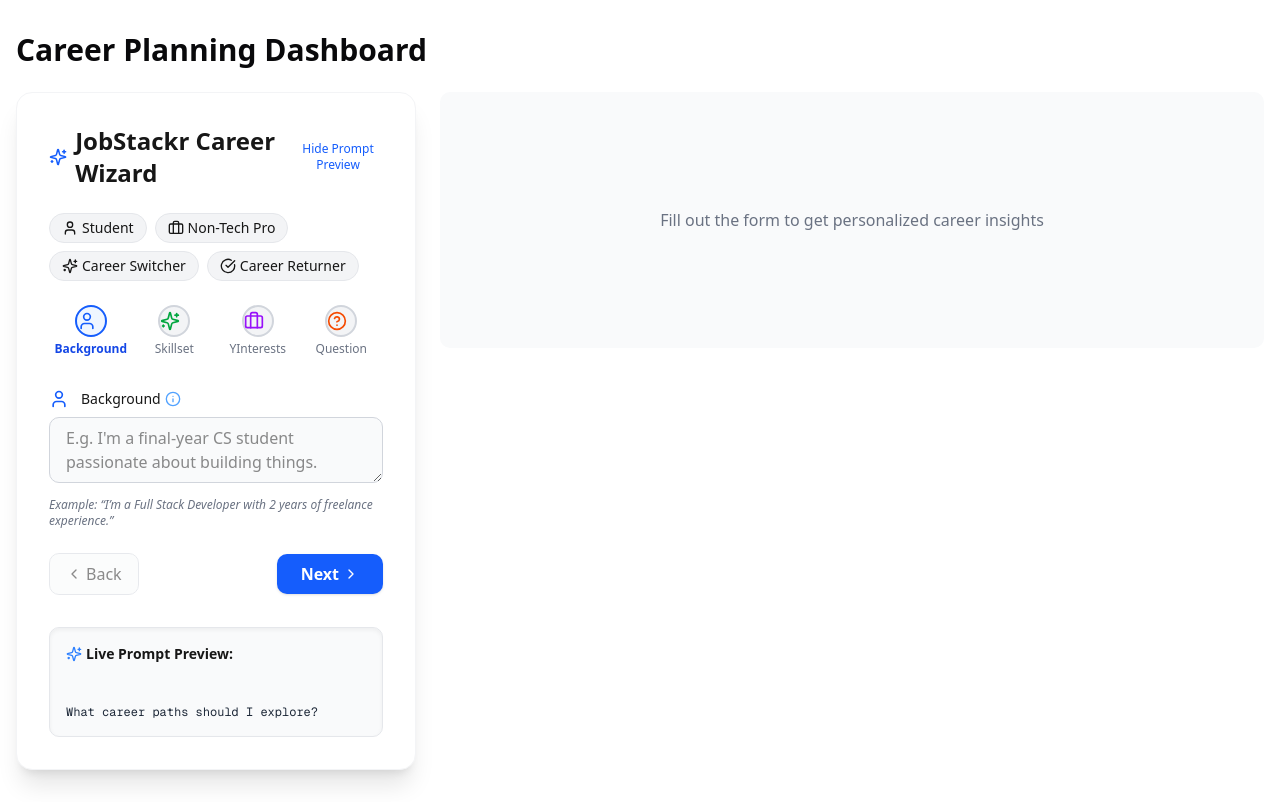
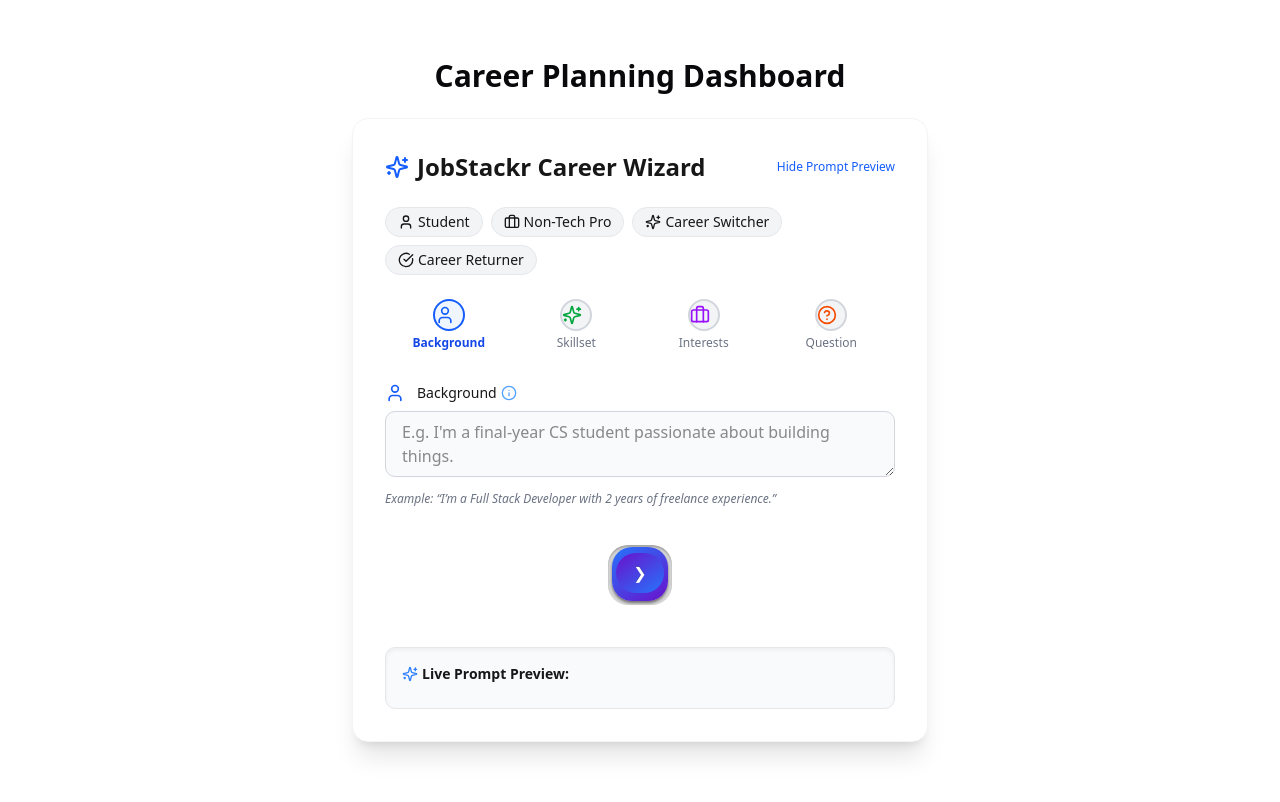
Before and after one commit to noorulameen17/PathLyst, a Next.js app: page /dashboard in a window 1280 px wide. Built offline with nearby package versions, Linux system fonts and the light colour scheme.

Commit message:
added result page

```diff
--- a/app/dashboard/page.js
+++ b/app/dashboard/page.js
@@ -1,14 +1,14 @@
 "use client";
 
 import { useState } from "react";
+import { useRouter } from "next/navigation";
 import PromptForm from "@/components/promptForm";
-import ResponseCard from "@/components/ResponseCard";
-import Loader from "@/components/Loader";
 
 export default function Dashboard() {
   const [isLoading, setIsLoading] = useState(false);
   const [response, setResponse] = useState(null);
   const [apiError, setApiError] = useState("");
+  const router = useRouter();
 
   const handleSubmit = async (formData) => {
     setIsLoading(true);
@@ -26,7 +26,11 @@
         setApiError(data.error || "Something went wrong. Please try again.");
         setResponse(null);
       } else {
-        setResponse(data);
+        // Store result in sessionStorage and redirect
+        if (typeof window !== "undefined") {
+          sessionStorage.setItem("jobstackr_result", JSON.stringify(data));
+        }
+        router.push("/result");
       }
     } catch (error) {
       setApiError("Network error. Please try again.");
@@ -37,33 +41,18 @@
   };
 
   return (
-    <main className="container mx-auto px-4 py-8">
-      <h1 className="text-3xl font-bold mb-6">Career Planning Dashboard</h1>
-      {apiError && (
-        <div className="mb-4 p-3 bg-red-100 text-red-700 rounded border border-red-300">
-          {apiError}
-        </div>
-      )}
-
-      <div className="grid grid-cols-1 md:grid-cols-12 gap-6">
-        <div className="md:col-span-4">
-          <PromptForm onSubmit={handleSubmit} />
-        </div>
-
-        <div className="md:col-span-8">
-          {isLoading ? (
-            <div className="flex justify-center items-center h-64">
-              <Loader />
-            </div>
-          ) : response ? (
-            <ResponseCard response={response} />
-          ) : (
-            <div className="bg-gray-50 dark:bg-gray-800 rounded-lg p-6 h-64 flex items-center justify-center text-center">
-              <p className="text-gray-500">
-                Fill out the form to get personalized career insights
-              </p>
-            </div>
-          )}
+    <main className="flex min-h-screen items-center justify-center px-4 py-8">
+      <div className="w-full max-w-4xl">
+        <h1 className="text-3xl font-bold mb-6 text-center">Career Planning Dashboard</h1>
+        {apiError && (
+          <div className="mb-4 p-3 bg-red-100 text-red-700 rounded border border-red-300 text-center">
+            {apiError}
+          </div>
+        )}
+        <div className="flex justify-center">
+          <div className="w-full max-w-xl">
+            <PromptForm onSubmit={handleSubmit} loading={isLoading} />
+          </div>
         </div>
       </div>
     </main>
--- a/app/globals.css
+++ b/app/globals.css
@@ -146,3 +146,84 @@
     @apply bg-background text-foreground;
   }
 }
+
+/* 3D Button Styles (from Uiverse.io by Z4drus) */
+.button-container {
+  display: flex;
+  justify-content: center;
+  margin: 20px;
+}
+
+.button-3d {
+  -webkit-appearance: none;
+  appearance: none;
+  position: relative;
+  border-width: 0;
+  padding: 0 8px;
+  min-width: 4em;
+  min-height: 4em;
+  box-sizing: border-box;
+  background: transparent;
+  font: inherit;
+  cursor: pointer;
+  margin: 10px;
+  border-radius: 20px;
+}
+
+.button-top {
+  display: flex;
+  align-items: center;
+  justify-content: center;
+  position: relative;
+  z-index: 2;
+  padding: 8px 16px;
+  transform: translateY(0);
+  color: #fff;
+  background-image: linear-gradient(145deg, #6a11cb, #2575fc);
+  text-shadow: 0 -1px rgba(0, 0, 0, 0.25);
+  border-radius: 20px;
+  transition: transform 0.3s, border-radius 0.3s, background 10s;
+}
+
+.button-3d:active .button-top {
+  border-radius: 10px 10px 8px 8px / 8px;
+  transform: translateY(2px);
+  background-image: linear-gradient(145deg, #2575fc, #6a11cb);
+}
+
+.button-bottom {
+  position: absolute;
+  z-index: 1;
+  bottom: 4px;
+  left: 4px;
+  border-radius: 20px;
+  padding-top: 6px;
+  width: calc(100% - 8px);
+  height: calc(100% - 10px);
+  background-image: linear-gradient(145deg, #2575fc, #6a11cb);
+  box-shadow: 0px 2px 3px 0px rgba(0, 0, 0, 0.5);
+  transition: border-radius 0.2s, padding-top 0.2s;
+}
+
+.button-base {
+  position: absolute;
+  z-index: 0;
+  top: 4px;
+  left: 0;
+  border-radius: 20px;
+  width: 100%;
+  height: calc(100% - 4px);
+  background-color: rgba(0, 0, 0, 0.15);
+  box-shadow: 0 1px 1px 0 rgba(255, 255, 255, 0.75),
+    inset 0 2px 2px rgba(0, 0, 0, 0.25);
+  transition: border-radius 0.2s, padding-top 0.2s;
+}
+
+.button-3d:active .button-bottom {
+  border-radius: 10px 10px 8px 8px / 8px;
+  padding-top: 0;
+}
+
+.button-3d:active .button-base {
+  border-radius: 10px 10px 8px 8px / 8px;
+}
--- a/components/promptForm.js
+++ b/components/promptForm.js
@@ -12,6 +12,8 @@
   ChevronRight,
   CheckCircle,
 } from "lucide-react";
+import { DotStream } from "ldrs/react";
+import "ldrs/react/DotStream.css";
 
 // ShadCN-inspired Tooltip
 function Tooltip({ text, children }) {
@@ -69,7 +71,7 @@
     example: "JavaScript, UI/UX, Team collaboration, API integration",
   },
   {
-    label: "YInterests",
+    label: "Interests",
     icon: <Briefcase className="w-5 h-5 mr-2 text-purple-600" />,
     field: "interests",
     placeholder:
@@ -101,7 +103,7 @@
       skills: "HTML, CSS, JavaScript, React, Python, Git",
       interests: "AI Agents, Frontend Engineering, Side Projects",
       question:
-        "What career paths can help me grow into a frontend engineer or AI tool builder?",
+        "What career paths can help me grow into a frontend engineer?",
     },
   },
   {
@@ -148,11 +150,14 @@
   if (background) context += `My background: ${background}. `;
   if (skills) context += `My skills include: ${skills}. `;
   if (interests) context += `I'm interested in: ${interests}. `;
-  let enhancedQuestion = question || "What career paths should I explore?";
-  return `${context}\n\n${enhancedQuestion}`;
+  // Only show question if user has typed it
+  if (question && question.trim()) {
+    return `${context}\n\n${question}`;
+  }
+  return context;
 }
 
-export default function PromptForm({ onSubmit }) {
+export default function PromptForm({ onSubmit, loading }) {
   const [formData, setFormData] = useState({
     background: "",
     skills: "",
@@ -176,8 +181,9 @@
   function nextStep() {
     const validation = validate();
     setErrors(validation);
-    if (Object.keys(validation).length === 0)
+    if (Object.keys(validation).length === 0) {
       setStep((s) => Math.min(s + 1, steps.length - 1));
+    }
   }
   function prevStep() {
     setErrors({});
@@ -196,6 +202,17 @@
     const { name, value } = e.target;
     setFormData((prev) => ({ ...prev, [name]: value }));
     setErrors((prev) => ({ ...prev, [name]: undefined }));
+  }
+
+  // Prevent Enter key from submitting the form except on the last step
+  function handleKeyDown(e) {
+    if (e.key === "Enter") {
+      e.preventDefault(); // Always prevent Enter from submitting
+      if (step < steps.length - 1) {
+        nextStep();
+      }
+      // On last step, do nothing (force explicit button click)
+    }
   }
 
   // Final submit
@@ -293,7 +310,7 @@
           >
             <label
               htmlFor={steps[step].field}
-              className="block text-sm font-medium mb-2 flex items-center gap-1"
+              className="text-sm font-medium mb-2 flex items-center gap-1"
             >
               {steps[step].icon}
               {steps[step].label}
@@ -317,6 +334,7 @@
                 value={formData[steps[step].field]}
                 onChange={handleChange}
                 aria-label={steps[step].label}
+                onKeyDown={handleKeyDown}
               />
             ) : (
               <input
@@ -334,6 +352,7 @@
                 value={formData[steps[step].field]}
                 onChange={handleChange}
                 aria-label={steps[step].label}
+                onKeyDown={handleKeyDown}
               />
             )}
             <div className="flex items-center mt-2 text-xs text-gray-500">
@@ -347,36 +366,62 @@
           </motion.div>
         </AnimatePresence>
 
-        {/* Navigation Buttons */}
-        <div className="flex justify-between items-center gap-2">
-          <button
-            type="button"
-            onClick={prevStep}
-            disabled={step === 0}
-            className="flex items-center px-4 py-2 rounded-lg border border-gray-300 dark:border-gray-700 bg-gray-50 dark:bg-gray-800 text-gray-700 dark:text-gray-200 hover:bg-gray-100 dark:hover:bg-gray-700 transition disabled:opacity-50"
-          >
-            <ChevronLeft className="w-4 h-4 mr-1" />
-            Back
-          </button>
-          {step < steps.length - 1 ? (
+        {/* 3D Navigation Buttons */}
+        <div className="button-container">
+          {step > 0 && (
             <button
               type="button"
+              className="button-3d"
+              onClick={prevStep}
+              disabled={loading}
+              aria-label="Back"
+            >
+              <div className="button-top">
+                <span className="material-icons">❮</span>
+              </div>
+              <div className="button-bottom"></div>
+              <div className="button-base"></div>
+            </button>
+          )}
+          {step < steps.length - 1 && (
+            <button
+              type="button"
+              className="button-3d"
               onClick={nextStep}
-              className="flex items-center px-6 py-2 rounded-lg bg-blue-600 text-white font-semibold hover:bg-blue-700 transition shadow"
+              disabled={loading}
+              aria-label="Next"
             >
-              Next
-              <ChevronRight className="w-4 h-4 ml-1" />
-            </button>
-          ) : (
-            <button
-              type="submit"
-              className="flex items-center px-6 py-2 rounded-lg bg-green-600 text-white font-semibold hover:bg-green-700 transition shadow"
-            >
-              <CheckCircle className="w-4 h-4 mr-1" />
-              Generate Career Insights
+              <div className="button-top">
+                <span className="material-icons">❯</span>
+              </div>
+              <div className="button-bottom"></div>
+              <div className="button-base"></div>
             </button>
           )}
         </div>
+
+        {/* Separate Generate Button */}
+        {step === steps.length - 1 && (
+          <div className="flex justify-center mt-6">
+            <button
+              type="submit"
+              disabled={loading}
+              className="flex items-center justify-center px-6 py-2 rounded-lg bg-green-600 text-white font-semibold hover:bg-green-700 transition shadow disabled:opacity-50 min-w-[220px]"
+            >
+              {loading ? (
+                <span className="flex items-center gap-2">
+                  <DotStream size={28} speed={2.5} color="white" />
+                  Generating...
+                </span>
+              ) : (
+                <>
+                  <CheckCircle className="w-4 h-4 mr-1" />
+                  Generate Career Insights
+                </>
+              )}
+            </button>
+          </div>
+        )}
       </form>
 
       {/* Live Prompt Preview */}
--- a/package.json
+++ b/package.json
@@ -12,6 +12,7 @@
     "class-variance-authority": "^0.7.1",
     "clsx": "^2.1.1",
     "framer-motion": "^12.7.4",
+    "ldrs": "^1.1.6",
     "lucide-react": "^0.501.0",
     "next": "15.3.1",
     "react": "^19.0.0",
```
Also changed, not shown: app/result/page.js (added, +44 -0 lines), 1 other file (tests, documents, lock files or other folders).
